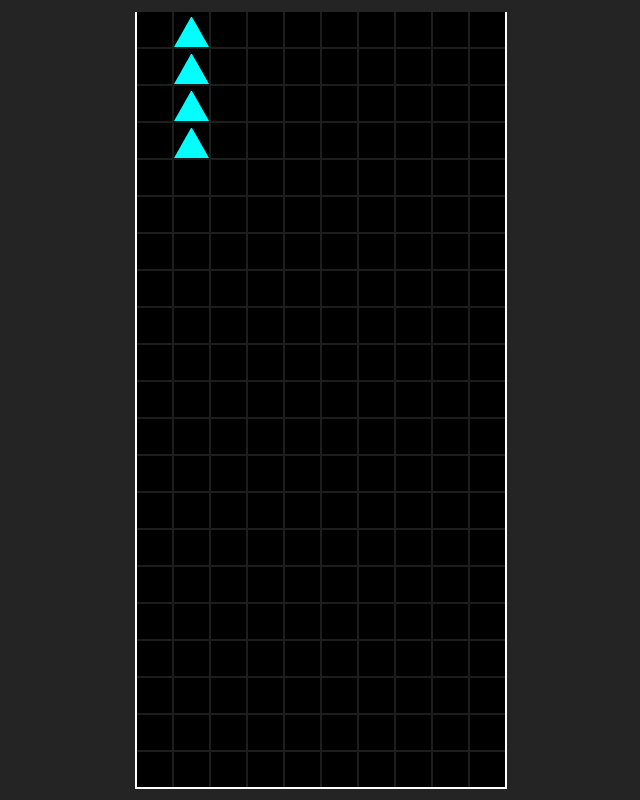
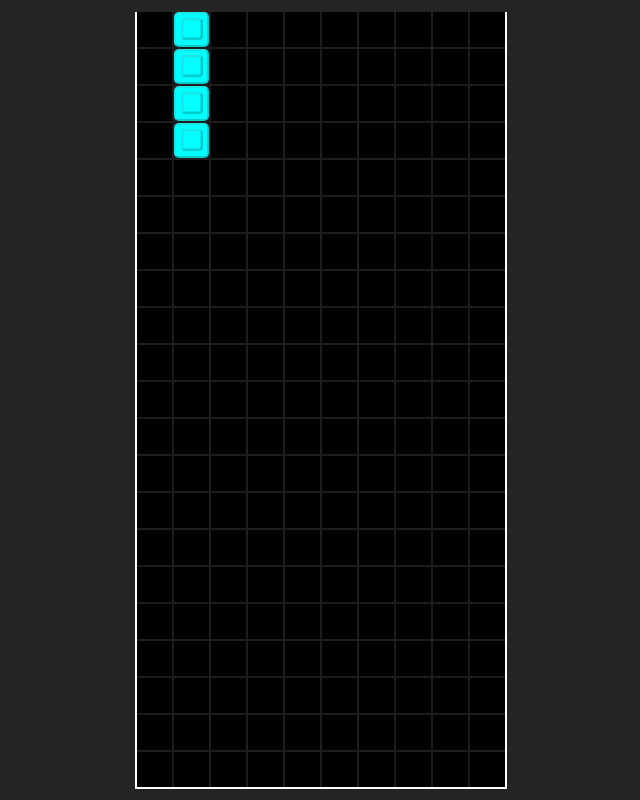
Before and after one commit to ChrisByBits/tetris, a React (Vite) app: page / in a window 1280 px wide. Shown: the whole page, without its empty margins (319-959 px from the left). Built offline with nearby package versions, Linux system fonts and the light colour scheme.

Commit message:
fix: figures styles

```diff
--- a/src/components/Block.css
+++ b/src/components/Block.css
@@ -3,9 +3,7 @@
 }
 
 .cyan {
-  border-left: 17.5px solid transparent;
-  border-right: 17.5px solid transparent;
-  border-bottom: 30.2px solid cyan;
+  background-color: cyan;
 }
 
 .blue {
@@ -14,30 +12,39 @@
 
 .orange {
   background-color: orange;
-  position: relative;
-  clip-path: polygon(50% 0%, 100% 19%, 82% 100%, 18% 100%, 0% 19%);
 }
 
 .red {
-  position: relative;
   background-color: red;
-  clip-path: polygon(30% 0%, 70% 0%, 100% 30%, 100% 70%, 70% 100%, 30% 100%, 0% 70%, 0% 30%);
 }
 
 .yellow {
   background-color: yellow;
-  position: relative;
-  clip-path: polygon(50% 0%, 100% 10.1%, 100% 89.9%, 50% 100%, 0% 89.9%, 0% 10.1%);
 }
 
 .green {
   background-color: limegreen;
-  position: relative;
-  clip-path: polygon(50% 0%, 85.6% 14.5%, 100% 50%, 85.6% 85.5%, 50% 100%, 14.4% 85.5%, 0% 50%, 14.4% 14.5%);
 }
 
 .violet {
   background-color: violet;
+}
+
+.cyan, .blue, .orange, .red, .yellow, .green, .violet {
   position: relative;
-  clip-path: polygon(50% 0%, 80% 10%, 100% 35%, 100% 70%, 80% 90%, 50% 100%, 20% 90%, 0% 70%, 0% 35%, 20% 10%);
+  border-radius: 5px;
+  border: 2px outset rgba(46, 46, 46, 0.199)
 }
+
+.cyan::before, .blue::before, .orange::before, .red::before, .yellow::before, .green::before, .violet::before {
+  box-sizing: border-box;
+  content: '';
+  position: absolute;
+  width: 23px;
+  height: 23px;
+  border: 3px outset rgba(46, 46, 46, 0.199);
+  top: 50%;
+  left: 50%;
+  transform: translate(-50%, -50%);
+  border-radius: 5px;
+}
```
